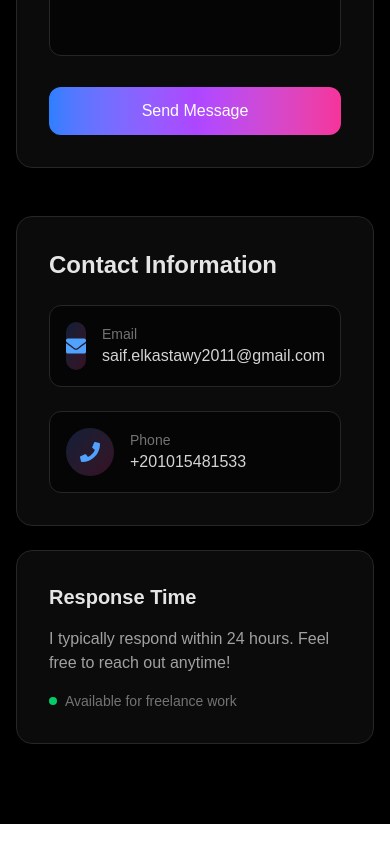
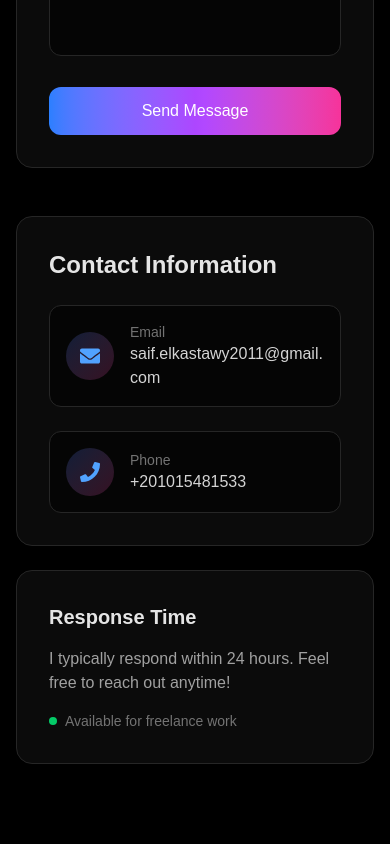
Before and after one commit to SAifELkastawy2011/portfolio, a Next.js app: page /contact in a window 390 px wide. Shown: the part 747-1591 px from the top of the page. Built offline with nearby package versions, Linux system fonts and the light colour scheme.

Commit message:
Fix email layout and add Vercel Analytics

```diff
--- a/app/contact/page.tsx
+++ b/app/contact/page.tsx
@@ -180,14 +180,14 @@ export default function Contact() {
                   <a
                     key={info.label}
                     href={info.href}
-                    className="flex items-center gap-4 p-4 rounded-xl bg-black/50 border border-neutral-800 hover:border-blue-500/50 transition-all duration-300 group"
+                    className="flex flex-wrap items-center gap-4 p-4 rounded-xl bg-black/50 border border-neutral-800 hover:border-blue-500/50 transition-all duration-300 group w-full"
                   >
-                    <div className="w-12 h-12 rounded-full bg-gradient-to-br from-blue-500/20 to-pink-500/20 flex items-center justify-center text-xl text-blue-400 group-hover:scale-110 transition-transform">
+                    <div className="w-12 h-12 rounded-full bg-gradient-to-br from-blue-500/20 to-pink-500/20 flex items-center justify-center text-xl text-blue-400 group-hover:scale-110 transition-transform flex-shrink-0">
                       <info.icon />
                     </div>
-                    <div>
+                    <div className="flex-1 min-w-[120px]">
                       <p className="text-sm text-neutral-500">{info.label}</p>
-                      <p className="text-neutral-300 group-hover:text-white transition-colors">
+                      <p className="text-neutral-300 group-hover:text-white transition-colors break-all md:break-normal">
                         {info.value}
                       </p>
                     </div>
--- a/app/layout.tsx
+++ b/app/layout.tsx
@@ -2,6 +2,7 @@ import type { Metadata } from "next";
 import { Geist, Geist_Mono } from "next/font/google";
 import "./globals.css";
 import NavBar from "@/components/client/navBar";
+import { Analytics } from '@vercel/analytics/next';
 
 const geistSans = Geist({
   variable: "--font-geist-sans",
@@ -30,7 +31,10 @@ export default function RootLayout({
     >
       <body className="h-full flex flex-col">
         <NavBar />
-        <main className="flex-1 z-0">{children}</main>
+        <main className="flex-1 z-0">
+          {children}
+          <Analytics />
+        </main>
       </body>
     </html>
   );
```
